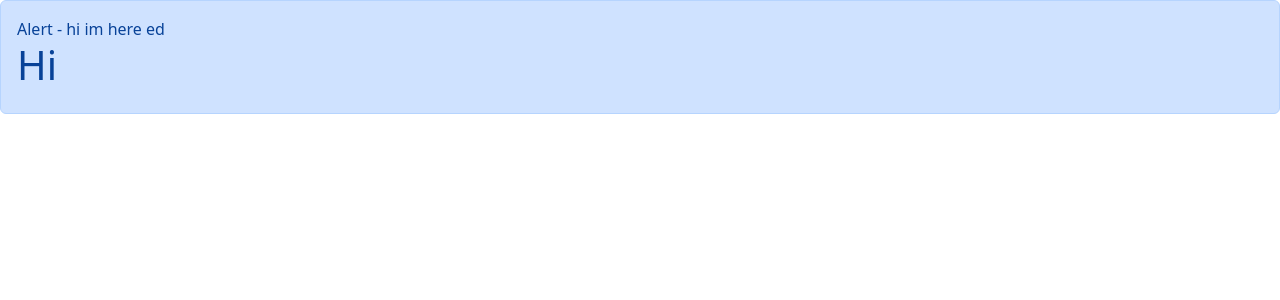
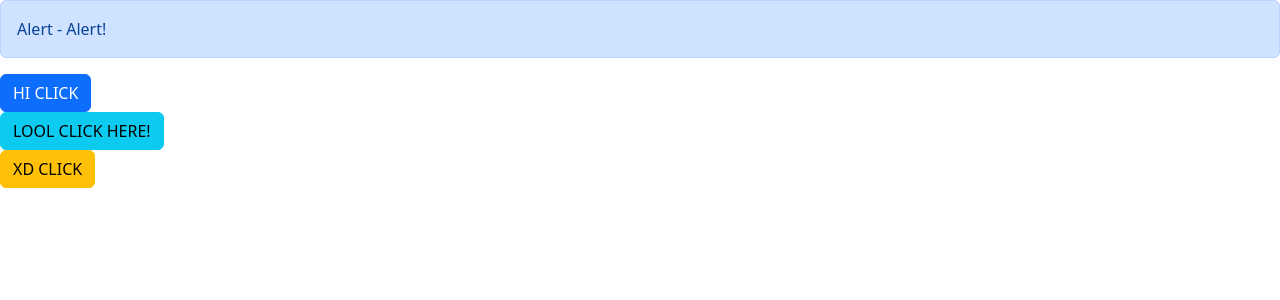
Before and after one commit to Mrufaihi/Mosh-React-Beginner, a React (Vite) app: page / in a window 1280 px wide. Shown: the top 300 px of the page. Built offline with nearby package versions, Linux system fonts and the light colour scheme.

Commit message:
Dynamic Button  Component

```diff
--- a/src/App.tsx
+++ b/src/App.tsx
@@ -1,13 +1,26 @@
 //imports
+
 import Alert from './components/Alert';
+import Button from './components/Button';
 
 function App() {
+  const hi = () => console.log('hi');
   return (
-    //multiple Props with complex types
-    <Alert>
-      hi im here ed
-      <h1>Hi</h1>
-    </Alert>
+    <>
+      <Alert>Alert!</Alert>
+
+      <Button color="primary" onHandleClick={hi}>
+        HI CLICK
+      </Button>
+
+      <Button color="info" onHandleClick={hi}>
+        LOOL CLICK HERE!
+      </Button>
+
+      <Button color="warning" onHandleClick={hi}>
+        XD CLICK
+      </Button>
+    </>
   );
 }
 
--- /dev/null
+++ b/src/components/Button.tsx
@@ -0,0 +1,18 @@
+import { ReactNode } from 'react';
+
+interface Props {
+  children: string;
+  color: 'primary' | 'info' | 'warning';
+  onHandleClick: () => void;
+}
+const Button = ({ color, children, onHandleClick }: Props) => {
+  return (
+    <div>
+      <button onClick={() => onHandleClick()} className={`btn btn-${color}`}>
+        {children}
+      </button>
+    </div>
+  );
+};
+
+export default Button;
```
